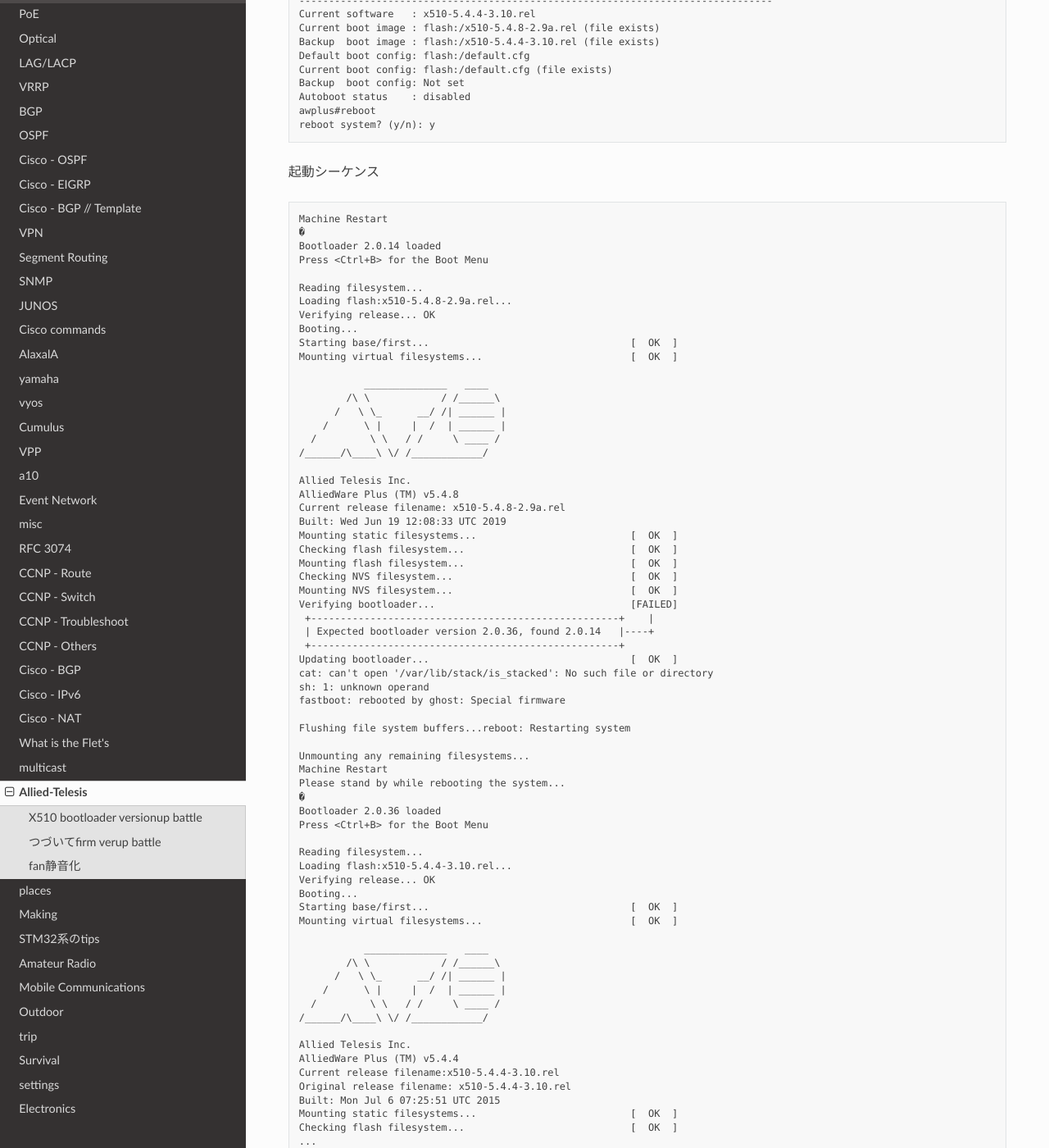
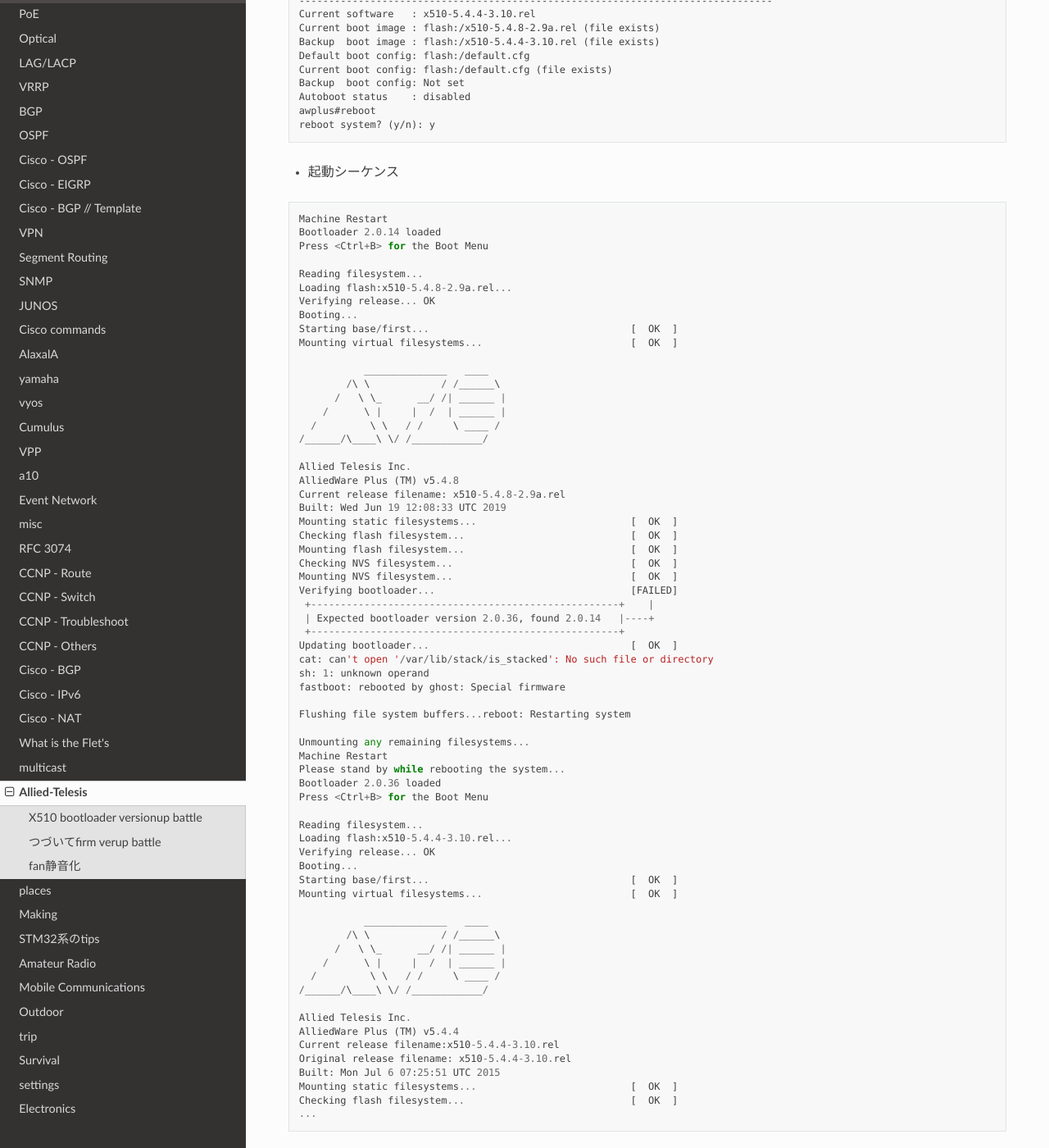
Before and after one commit to jp7fkf/JP7FKF-Warehouse, a Sphinx documentation site: the page built from source/network/alliedtelesis.md, in a window 1280 px wide and 1400 px high, scrolled down 2107 px. Shown: the whole window at 82% size. Built offline with Sphinx 7.4.7 and the Read the Docs theme 2.0.0, drawn with Linux system fonts in a browser that asks for light colours; some of the changed text lies outside the part shown.

Commit message:
2021-06-18 02:31:45 JST

````diff
--- a/source/network/alliedtelesis.md
+++ b/source/network/alliedtelesis.md
@@ -30,12 +30,10 @@ System Name
 System Contact
 
 System Location
+```
+`Bootloader version : 2.0.14` なので `x510-5.4.8-2.9a.rel` をあてる．
 
-```
-> Bootloader version : 2.0.14
-なので `x510-5.4.8-2.9a.rel` をあてる．
-
-空き容量チェック
+- 空き容量チェック
 ```
 awplus#show file systems
 
@@ -54,13 +52,12 @@ awplus#show file systems
       -        -   rsync     rw  rsync:     -       network    -
 ```
 
-転送
+- 転送
 ```
 % scp x510-5.4.8-2.9a.rel manager@10.0.0.1:x510-5.4.8-2.9a.rel
 Password:
 x510-5.4.8-2.9a.rel                                    100%   25MB 389.0KB/s   01:06
 ```
-
 ```
 awplus#show file sys
 
@@ -85,7 +82,7 @@ awplus#dir
 ```
 転送ok
 
-verup
+- verup
 ```
 awplus#show boot
 Boot configuration
@@ -118,10 +115,9 @@ awplus#reboot
 reboot system? (y/n): y
 ```
 
-起動シーケンス
+- 起動シーケンス
 ```
 Machine Restart
-�
 Bootloader 2.0.14 loaded
 Press <Ctrl+B> for the Boot Menu
 
@@ -162,7 +158,6 @@ Flushing file system buffers...reboot: Restarting system
 Unmounting any remaining filesystems...
 Machine Restart
 Please stand by while rebooting the system...
-�
 Bootloader 2.0.36 loaded
 Press <Ctrl+B> for the Boot Menu
 
@@ -190,7 +185,6 @@ Checking flash filesystem...                            [  OK  ]
 ...
 ```
 bootloaderがverupされた．
-
 ```
 awplus#show system  | inc Boot
 Bootloader version : 2.0.36
@@ -307,11 +302,9 @@ awplus(config)# exit
 awplus#reboot
 reboot system? (y/n): y
 ```
-
 あがってくる
 ```
 Machine Restart
-�
 Bootloader 2.0.36 loaded
 Press <Ctrl+B> for the Boot Menu
 
````
Also changed, not shown: other parts of source/network/alliedtelesis.md (+2 -1 lines).
